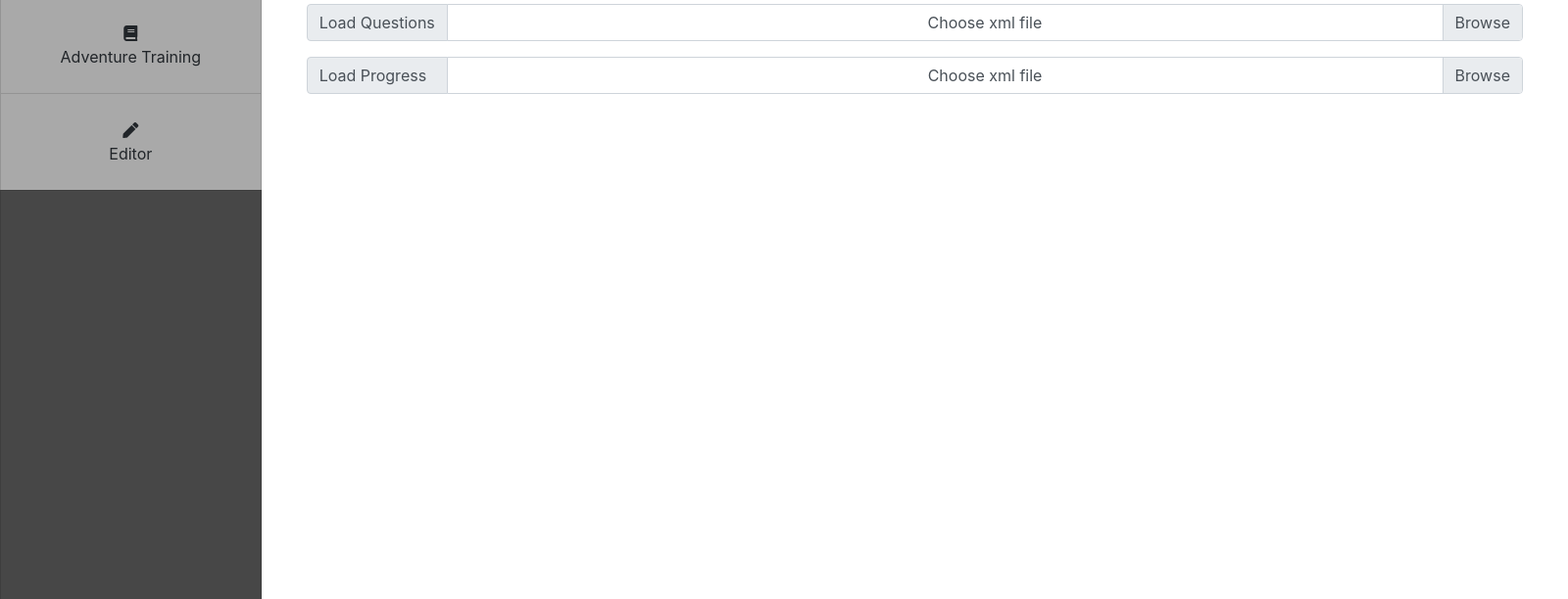
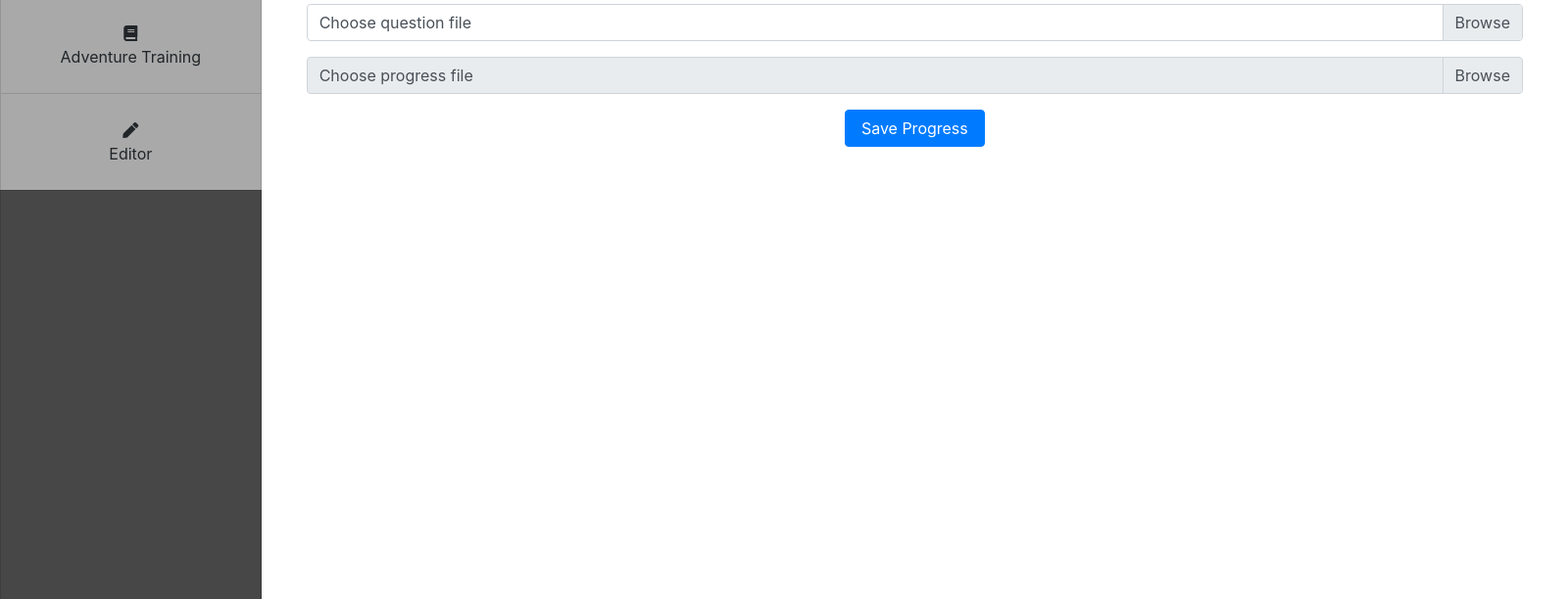
Before and after one commit to Vinpasso/GamXam, an Electron app: page html/index.html in a window 1600 px wide. Shown: the part 144-756 px from the top of the page at 98% size. Drawn offline with nearby package versions, Linux system fonts and the light colour scheme.

Commit message:
Progress Saving
Progress can now be saved.

```diff
--- a/html/index.html
+++ b/html/index.html
@@ -68,23 +68,19 @@
                 <!-- header -->
                 <h1 class="display-4 pb-3">Training</h1>
                 <div class="input-group container-fluid pb-3">
-                    <div class="input-group-prepend">
-                        <span class="input-group-text">Load Questions</span>
-                    </div>
                     <div class="custom-file">
                         <input type="file" class="custom-file-input" id="question-file">
-                        <label class="custom-file-label" for="question-file">Choose xml file</label>
+                        <label class="custom-file-label text-left" for="question-file">Choose question file</label>
                     </div>
                 </div>
-                <div class="input-group container-fluid">
-                    <div class="input-group-prepend">
-                        <span class="input-group-text">Load Progress&nbsp;&nbsp;</span>
-                    </div>
+                <div class="input-group container-fluid pb-3">
                     <div class="custom-file">
-                        <input type="file" class="custom-file-input" id="progress-file">
-                        <label class="custom-file-label" for="progress-file">Choose xml file</label>
+                        <input type="file" class="custom-file-input" id="progress-file" disabled>
+                        <label class="custom-file-label text-left" for="progress-file">Choose progress file</label>
                     </div>
                 </div>
+                <button type="button" class="btn btn-primary px-3" id="save-button"
+                                onclick="saveProgress()">Save Progress</button>
                 <!-- ui section -->
                 <!-- information ui section -->
                 <div class="container-fluid" id="header-ui" style="display: none">
--- a/js/examiner.js
+++ b/js/examiner.js
@@ -1,3 +1,4 @@
+let examFileName;
 let exam;
 let question;
 let examLength;
@@ -6,10 +7,11 @@ let progressStages;
 let cooldownDates;
 
 function loadExam(file) {
-    var reader = new FileReader();
+    examFileName = file.name.substring(0, file.name.length - 4);
+    let reader = new FileReader();
     reader.onload = function (e) {
-        var xmlStr = reader.result;
-        var domxml = new DOMParser().parseFromString(xmlStr, "text/xml");
+        let xmlStr = reader.result;
+        let domxml = new DOMParser().parseFromString(xmlStr, "text/xml");
         handleExam(domxml);
     };
     reader.readAsText(file);
@@ -24,6 +26,7 @@ function handleExam(xmlEncodedExam) {
     initializeProgressStages();
     postRandomQuestion();
     $("#header-ui").css("display", "block");
+    $("#progress-file").removeAttr("disabled");
 }
 
 function initializeProgressStages() {
@@ -42,6 +45,45 @@ function refreshProgressUI() {
         $("#progress-ui > .progress > .bg-stage-" + (i + 1)).attr("aria-valuenow", percentage.toString())
         $("#progress-ui > .progress > .bg-stage-" + (i + 1)).css("width", percentage.toString() + "%")
     }
+}
+
+function saveProgress() {
+    let xml = ["<?xml version=\"1.0\" encoding=\"UTF-8\" ?>", "<progress>"];
+
+    xml.push("<head>");
+    xml.push("<examid>");
+    xml.push($(exam).find("head").children("id")[0].innerHTML);
+    xml.push("</examid>");
+    xml.push("</head>");
+
+    xml.push("<stages>");
+    for (i = 0; i < progressStages.length; i++) {
+        xml.push("<stage id=\"" + i + "\">");
+        for (j = 0; j < progressStages[i].length; j++) {
+            xml.push("<question>" + progressStages[i][j] + "</question>");
+        }
+        xml.push("</stage>");
+    }
+    xml.push("</stages>");
+
+    xml.push("<cooldowns>")
+    for (var key in cooldownDates) {
+        xml.push("<cooldown question=\"" + key + "\">" + cooldownDates[key] + "</cooldown>");
+    }
+    xml.push("</cooldowns>")
+
+    xml.push("</progress>");
+
+    let text = xml.join("");
+    let blob = new Blob([text], { type: 'text/xml' });
+    let anchor = document.createElement('a');
+
+    anchor.download = "progress_" + examFileName + ".xml";
+    anchor.href = window.URL.createObjectURL(blob);
+    anchor.dataset.downloadurl = ['text/xml', anchor.download, anchor.href].join(':');
+    anchor.click();
+
+    window.URL.revokeObjectURL(blob);
 }
 
 function postQuestion(index, newQuestion) {
```
